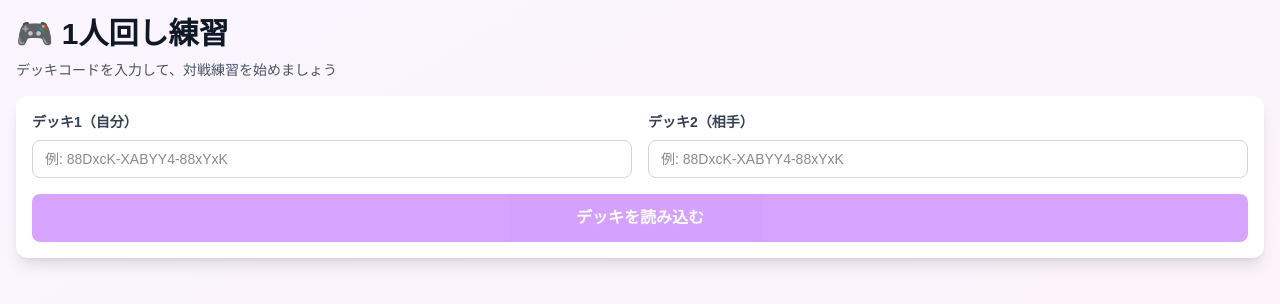
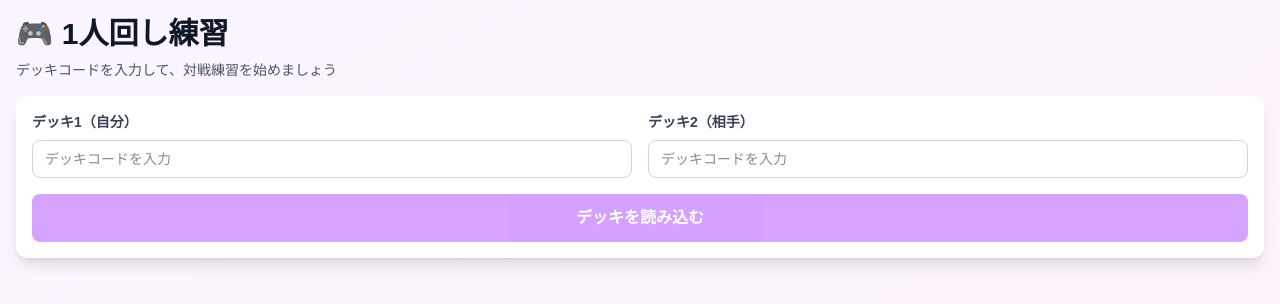
Before and after one commit to rmatsumoto3o3-blip/pokeka-app, a Next.js app: page /practice in a window 1280 px wide. Shown: the top 304 px of the page. Built offline with nearby package versions, Linux system fonts and the light colour scheme.

Commit message:
style(practice): Align board width with inputs & update placeholders

```diff
--- a/app/practice/page.tsx
+++ b/app/practice/page.tsx
@@ -90,7 +90,7 @@ function PracticeContent() {
                                         type="text"
                                         value={deckCode1}
                                         onChange={(e) => setDeckCode1(e.target.value)}
-                                        placeholder="例: 88DxcK-XABYY4-88xYxK"
+                                        placeholder="デッキコードを入力"
                                         className="flex-1 px-3 py-2 border border-gray-300 rounded-lg focus:outline-none focus:ring-2 focus:ring-purple-500 text-gray-900 text-sm"
                                         disabled={loading}
                                     />
@@ -107,7 +107,7 @@ function PracticeContent() {
                                         type="text"
                                         value={deckCode2}
                                         onChange={(e) => setDeckCode2(e.target.value)}
-                                        placeholder="例: 88DxcK-XABYY4-88xYxK"
+                                        placeholder="デッキコードを入力"
                                         className="flex-1 px-3 py-2 border border-gray-300 rounded-lg focus:outline-none focus:ring-2 focus:ring-purple-500 text-gray-900 text-sm"
                                         disabled={loading}
                                     />
@@ -134,7 +134,7 @@ function PracticeContent() {
                 {/* Practice Area - 3 Column Layout */}
                 {(deck1.length > 0 || deck2.length > 0) && (
                     <div className="w-full overflow-x-auto pb-4">
-                        <div className="grid grid-cols-[minmax(0,1fr)_auto_minmax(0,1fr)] gap-2 sm:gap-4 min-w-[1000px] md:min-w-0">
+                        <div className="grid grid-cols-[minmax(0,1fr)_auto_minmax(0,1fr)] gap-2 sm:gap-4 w-full">
                             {/* Player 1 */}
                             {deck1.length > 0 && (
                                 <DeckPractice
```
